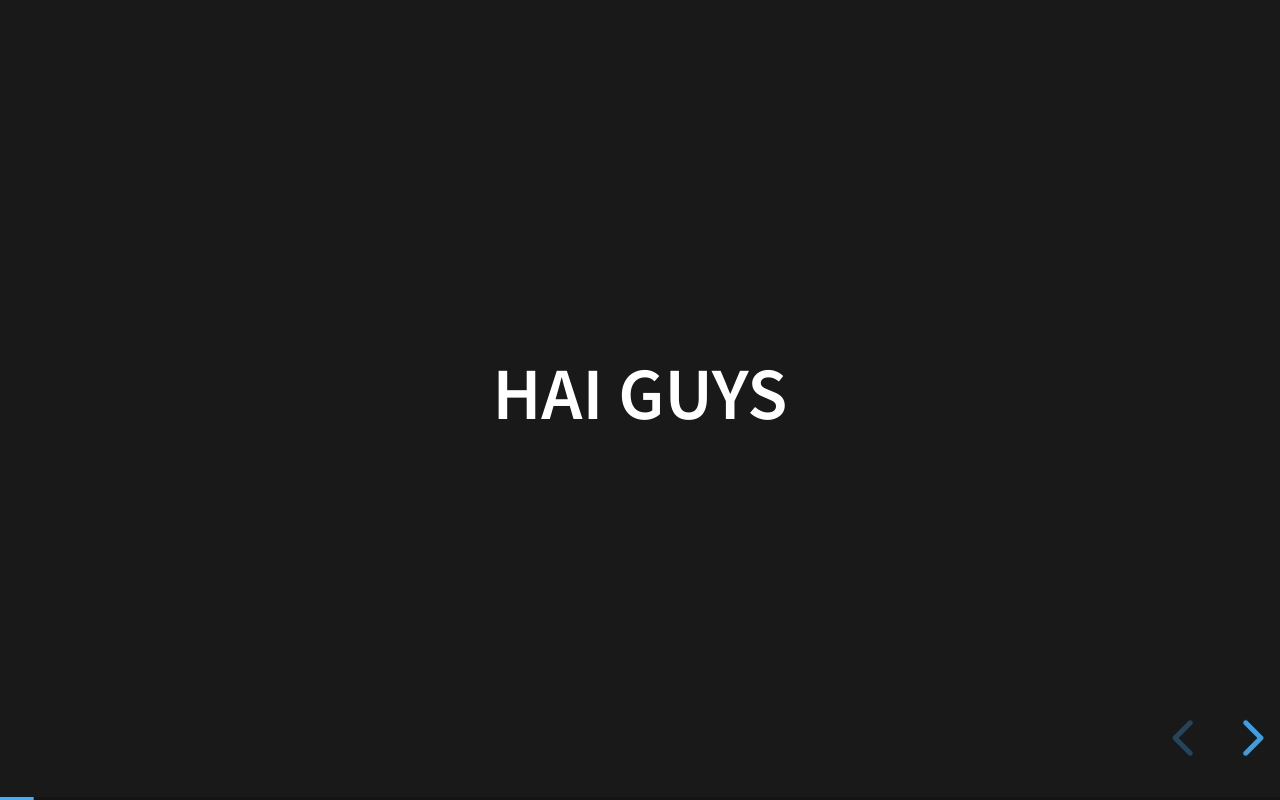
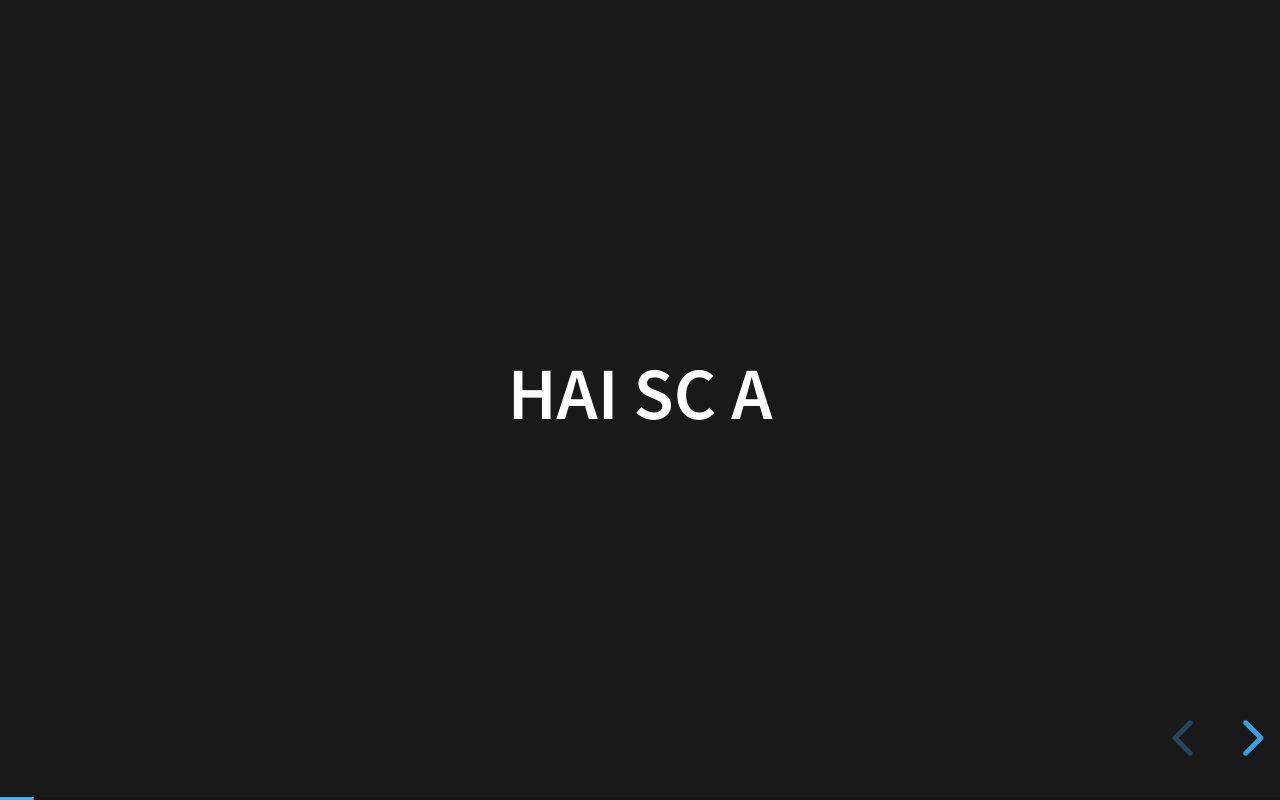
Before and after one commit to ulina28/Tugas-Project-TKPPL2021, a website: page reveal.js-master/demo.html in a window 1280 px wide. Both pictures are taken after a click on the button "next slide". Drawn offline with Linux system fonts and the light colour scheme.

Commit message:
edit coba coba

```diff
--- a/reveal.js-master/demo.html
+++ b/reveal.js-master/demo.html
@@ -39,7 +39,7 @@
 				</section>
 
 				<section>
-					<h2>Hai Guys</h2>
+					<h2>Hai SC A</h2>
 
 				</section>
 
```
